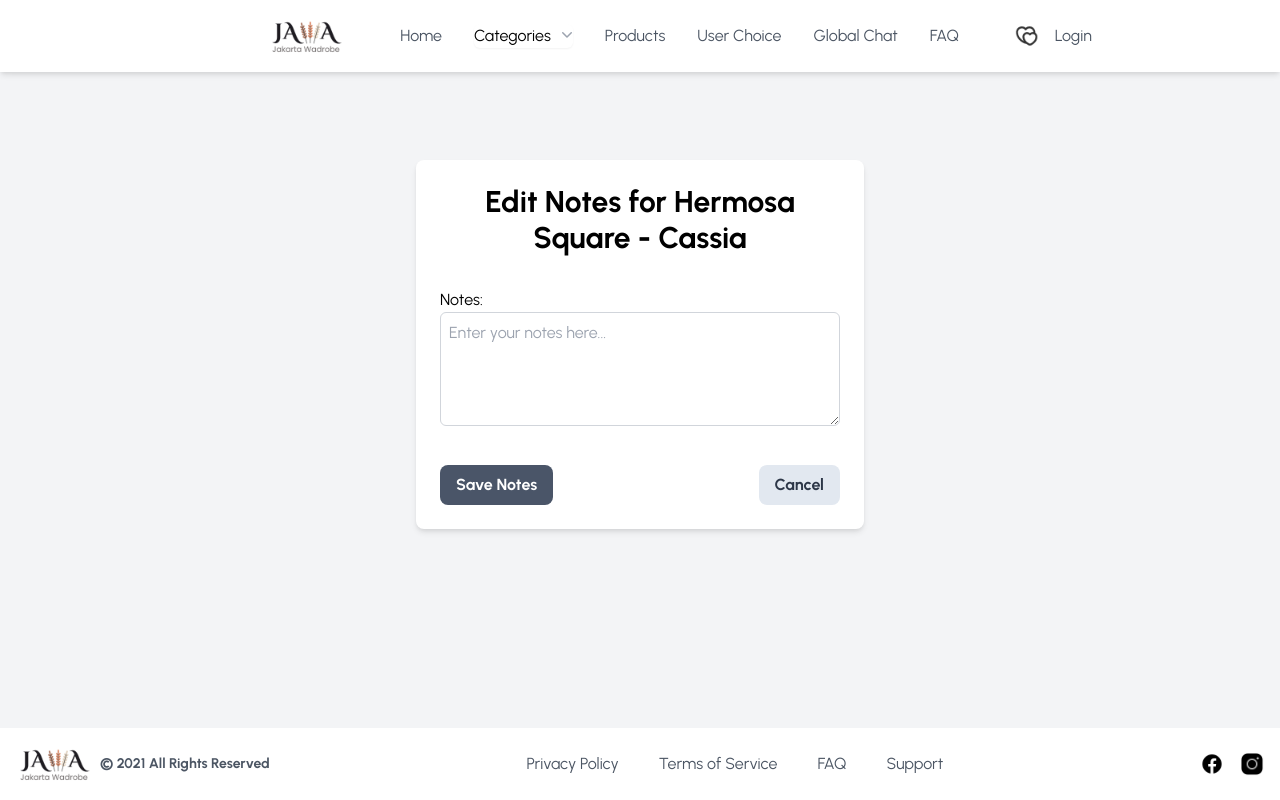
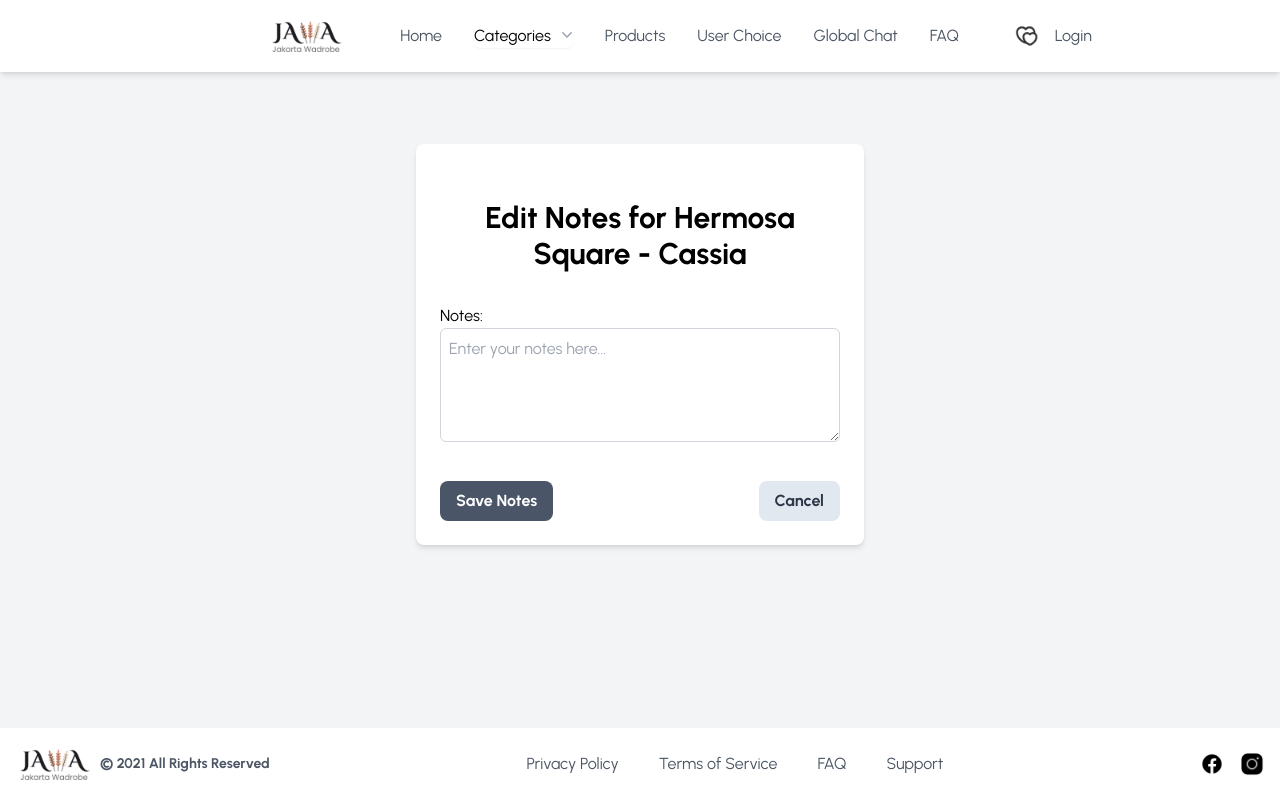
Before and after one commit to adlynfakhreyz/Jakarta-Wardrobe, a Django app: template user_choices/templates/edit_notes.html in a window 1280 px wide. Run offline with Django 5.2, Linux system fonts and the light colour scheme; the template is opened without the code that fills it: values that come from a table or form of the project are taken from there, others are empty; data comes from the database, SQL or seed files in the repository.

Commit message:
push terakhir bismillah(3)

```diff
--- a/user_choices/templates/edit_notes.html
+++ b/user_choices/templates/edit_notes.html
@@ -14,7 +14,7 @@
   {% include "navbar.html" %}
 
   <div class="flex-grow flex items-center justify-center">
-    <div class="bg-white shadow-md rounded-lg w-full max-w-md h-[500px] flex flex-col justify-center p-6">
+    <div class="bg-white shadow-md rounded-lg w-full max-w-md h-[500px] flex flex-col justify-center p-6 pt-14 sm:pt-22">
       <h2 class="text-3xl font-bold text-center mb-8">Edit Notes for {{ product.name }}</h2>
 
       <form method="post" class="flex flex-col flex-grow">
```
